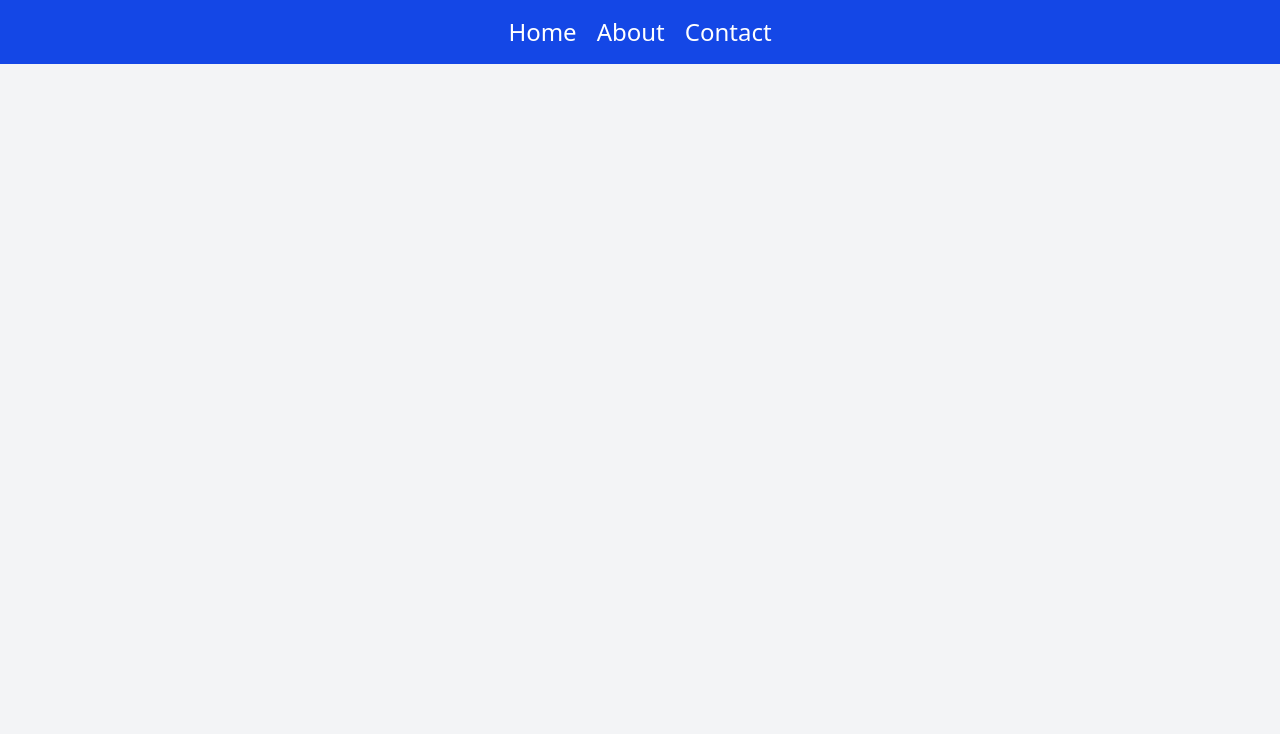
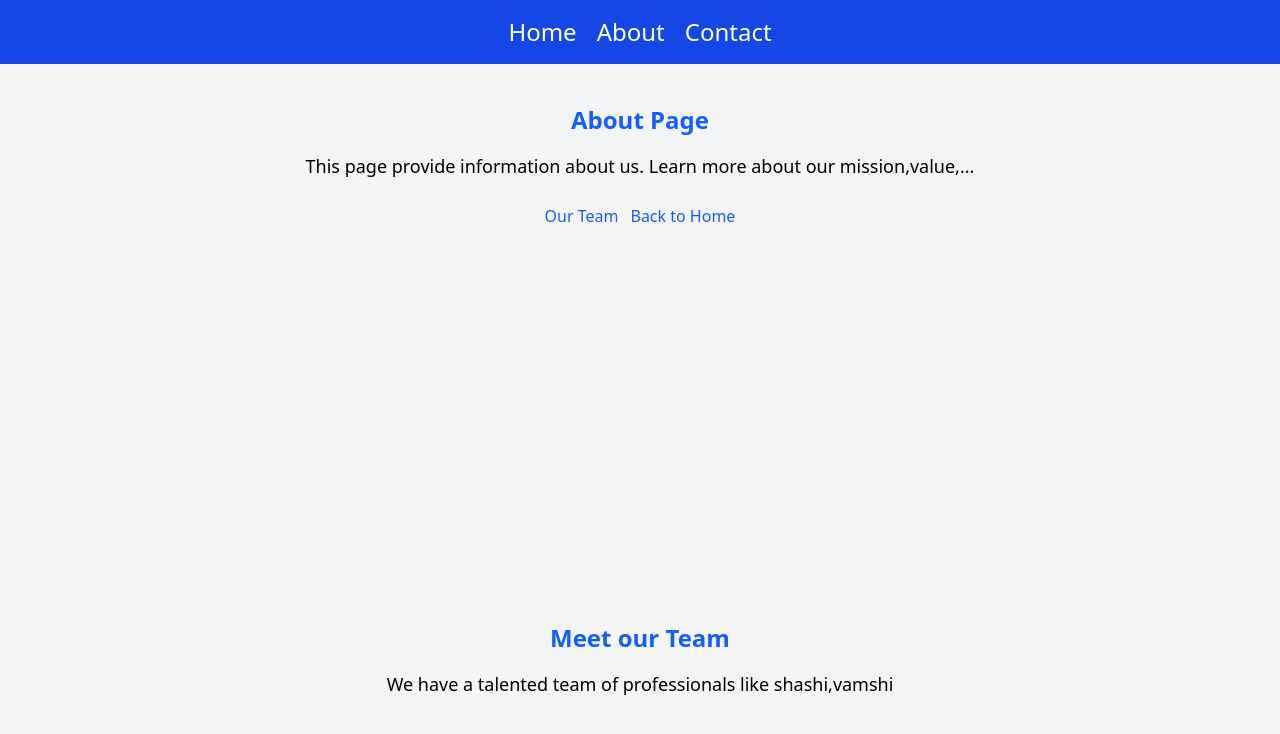
Before and after one commit to codedbyshashi/React, a React app in the folder routing-react/: page /about/team in a window 1280 px wide. Before the commit this address had no page. Shown: the top 734 px of the page. Built offline with nearby package versions, Linux system fonts and the light colour scheme; the HTML template or start-up script is replaced by a standard one.

Commit message:
nested Routes

```diff
--- a/routing-react/src/About.jsx
+++ b/routing-react/src/About.jsx
@@ -1,8 +1,23 @@
+import { Link, Outlet } from "react-router-dom";
+
 function About(){
   return (
     <div className="flex flex-col justify-center items-center min-h-screen ">
       <h2 className="text-2xl font-bold text-blue-600">About Page</h2>
       <p className="text-black-300 mt-4 text-lg">This page provide information about us. Learn more about our mission,value,...</p>
+
+      <nav className="mt-6">
+        <ul className="flex space-x-3">
+          <li><Link to = 'team' className="text-blue-600 hover:underline">Our Team</Link></li>
+          <li><Link to ="/" className="text-blue-600 hover:underline">Back to Home</Link></li>
+        </ul>
+
+      </nav>
+
+      <div className="mt-8 w-full max-w-7xl">
+        <Outlet/>
+
+      </div>
     </div>
   );
 }
--- a/routing-react/src/App.jsx
+++ b/routing-react/src/App.jsx
@@ -3,6 +3,7 @@ import { BrowserRouter as Router, Routes, Route, Link } from "react-router-dom";
 import Home from './Home';
 import About from './About';
 import Contact from './Contact';
+import Team from './Team';
 
 function App() {
   return (
@@ -25,7 +26,9 @@ function App() {
       <div className='container mx-auto py-10'>
       <Routes >
         <Route path="/" element={<Home />} />
-        <Route path="/about" element={<About />} />
+        <Route path="/about" element={<About />}>
+          <Route path="team" element={<Team />}/>
+        </Route>
         <Route path="/contact" element={<Contact />} />
       </Routes>
 
--- /dev/null
+++ b/routing-react/src/Team.jsx
@@ -0,0 +1,10 @@
+function Team(){
+  return (
+    <div className="flex flex-col justify-center items-center min-h-screen ">
+      <h2 className="text-2xl font-bold text-blue-600">Meet our Team</h2>
+      <p className="text-black-300 mt-4 text-lg">We have a talented team of professionals like shashi,vamshi</p>
+    </div>
+  );
+}
+
+export default Team;
```
